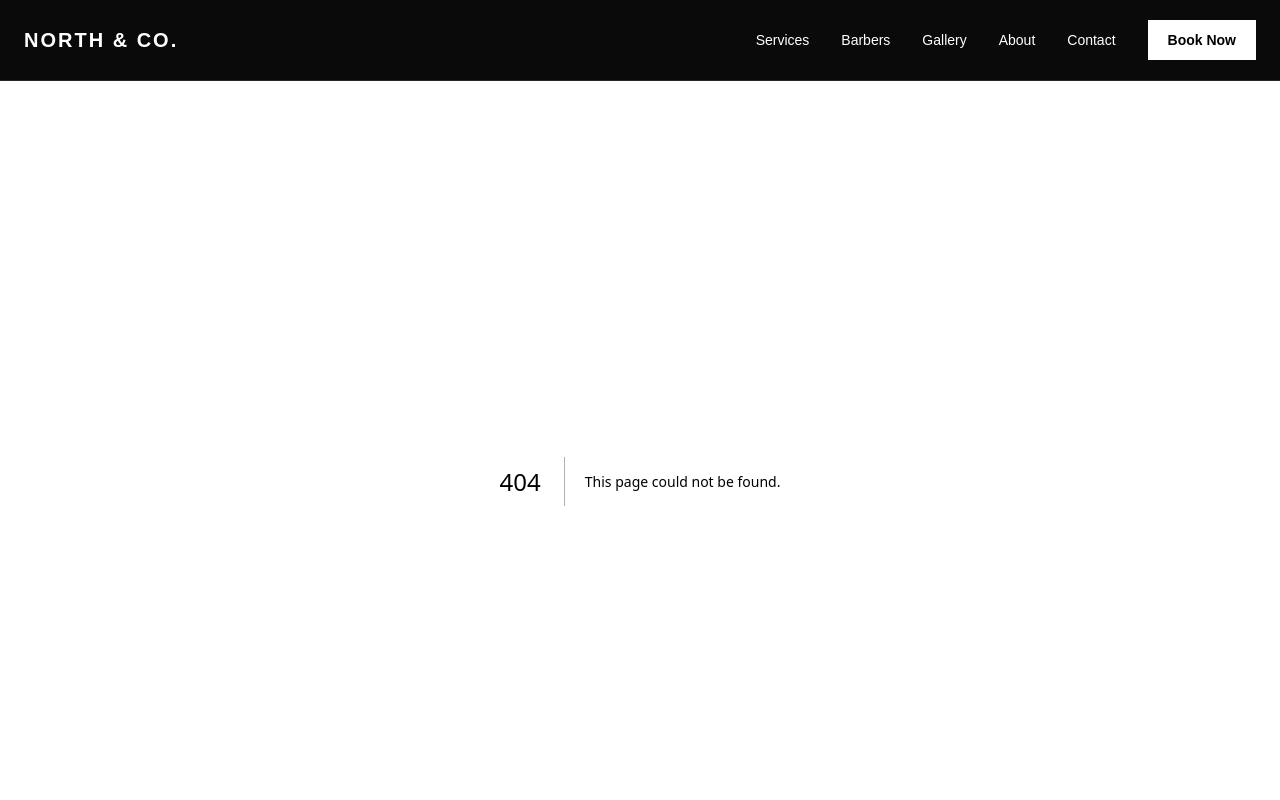
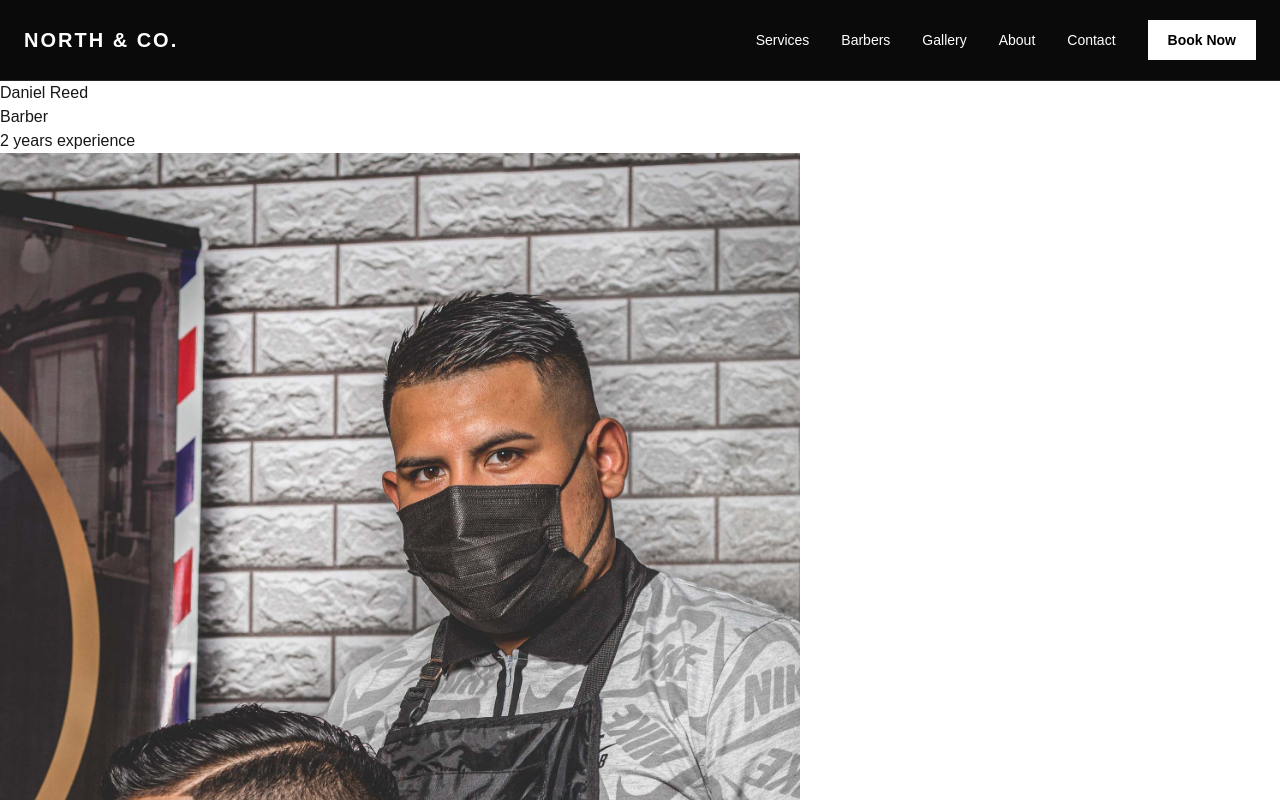
Before and after one commit to Ondrej0/co_barbers_site, a Next.js app: page /barbers/daniel-reed in a window 1280 px wide. Before the commit this address had no page. Shown: the top 800 px of the page. Built offline with nearby package versions, Linux system fonts and the light colour scheme.

Commit message:
Add specific barber pages

```diff
--- /dev/null
+++ b/src/app/barbers/[id]/page.tsx
@@ -0,0 +1,34 @@
+import { notFound } from "next/navigation";
+import Image from "next/image";
+import {barbers} from "@/data/barbers";
+
+interface BarberProfilePageProps {
+    params: Promise<{
+        id: string;
+    }>;
+}
+
+export default async function BarberProfilePage({params}: BarberProfilePageProps) {
+    const { id } = await params;
+
+    const barber = barbers.find((barber) => barber.id === id);
+
+    if (!barber) {
+        notFound();
+    }
+
+    return (
+        <>
+            <h3>{barber.name}</h3>
+            <p>{barber.role}</p>
+            <p>{barber.experience} years experience</p>
+            <Image
+                alt={`${barber.name}, ${barber.role}`}
+                src={barber.image}
+                width={800}
+                height={800}
+            />
+        </>
+
+    );
+}
--- a/src/app/barbers/page.tsx
+++ b/src/app/barbers/page.tsx
@@ -1,5 +1,9 @@
+import {BarberCard} from "@/components/BarberCard";
+import {barbers} from "@/data/barbers";
+
 export default function Barbers(){
     return (
+        <>
             <section className="bg-white py-20 text-neutral-950">
                 <div className="mx-auto max-w-7xl px-6">
                     <p className="text-sm font-semibold uppercase tracking-[0.25em] text-neutral-500">
@@ -15,5 +19,11 @@ export default function Barbers(){
                     </p>
                 </div>
             </section>
+            <section className="bg-white py-20 text-neutral-950">
+                {barbers.map((barber) => (
+                    <BarberCard key={barber.id} name={barber.name} id={barber.id} experience={barber.experience} role={barber.role} />
+                ))}
+            </section>
+        </>
     )
 }
--- a/src/app/page.tsx
+++ b/src/app/page.tsx
@@ -1,5 +1,6 @@
 import Link from 'next/link'
 import Image from 'next/image'
+import {barbers} from "@/data/barbers";
 
 const services = [
     {
@@ -16,24 +17,6 @@ const services = [
         name: "Hair & Beard",
         price: 35,
         duration: 60,
-    },
-];
-
-const barbers = [
-    {
-        name: "James Carter",
-        role: "Senior Barber",
-        image: "/barber-1.jpg",
-    },
-    {
-        name: "Lewis Grant",
-        role: "Fade Specialist",
-        image: "/barber-2.jpg",
-    },
-    {
-        name: "Daniel Reed",
-        role: "Barber",
-        image: "/barber-3.jpg",
     },
 ];
 
--- /dev/null
+++ b/src/components/BarberCard.tsx
@@ -0,0 +1,19 @@
+import Link from "next/link";
+
+interface BarberCardProps {
+    id: string;
+    name: string;
+    role: string;
+    experience: number;
+}
+
+export function BarberCard({ id, name, role, experience }: BarberCardProps) {
+    return (
+        <>
+            <p>{name}</p>
+            <p>{role}</p>
+            <p>{experience} years experience</p>
+            <Link href={`/barbers/${id}`}>View Profile</Link>
+        </>
+    )
+}
--- /dev/null
+++ b/src/data/barbers.ts
@@ -0,0 +1,23 @@
+export const barbers = [
+    {
+        id: "james-carter",
+        name: "James Carter",
+        role: "Senior Barber",
+        experience: 8,
+        image: "/barber-1.jpg",
+    },
+    {
+        id: "lewis-grant",
+        name: "Lewis Grant",
+        role: "Fade Specialist",
+        experience: 3,
+        image: "/barber-2.jpg",
+    },
+    {
+        id: "daniel-reed",
+        name: "Daniel Reed",
+        role: "Barber",
+        experience: 2,
+        image: "/barber-3.jpg",
+    },
+];
```
Lines whose indentation alone changed are shown as unchanged.
